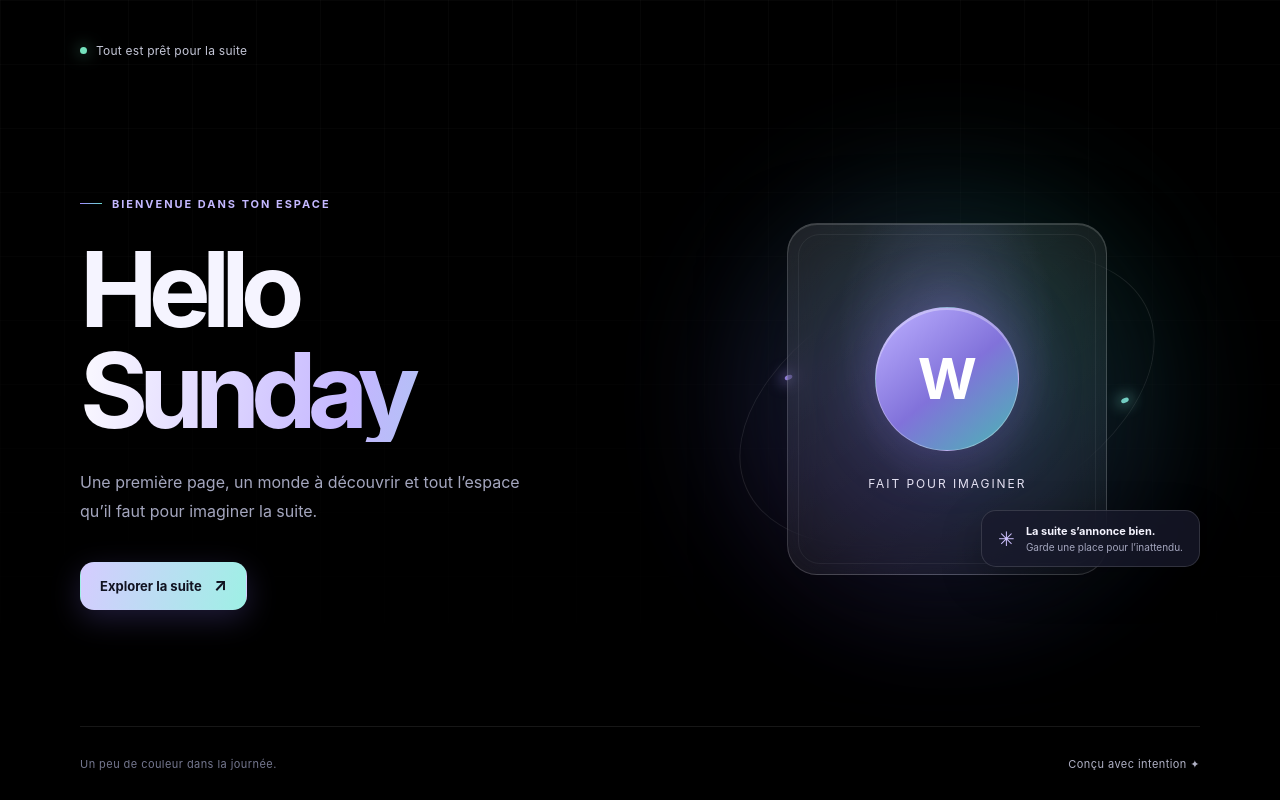
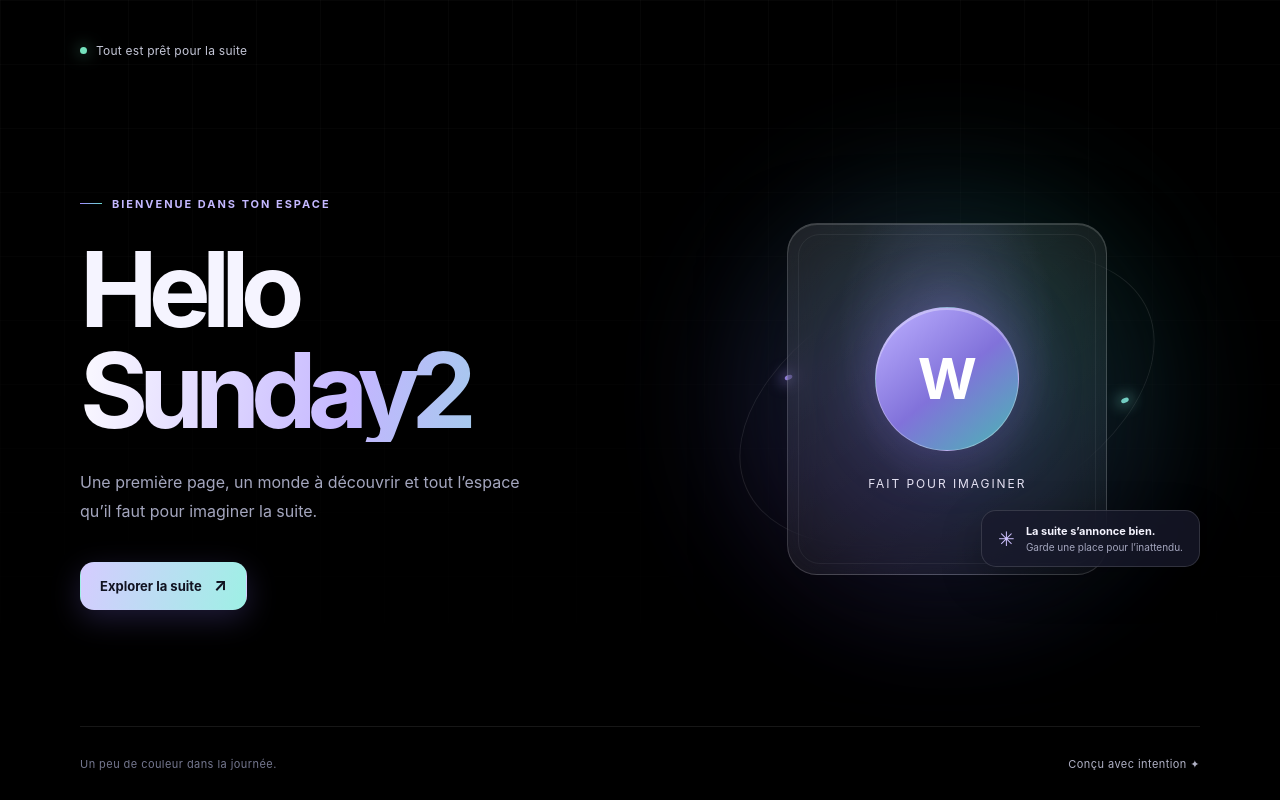
Before and after one commit to vmeoc/nkp-demo-app, a plain HTML site: page index.html in a window 1280 px wide. Drawn offline with Linux system fonts and the light colour scheme.

Commit message:
Update greeting to Hello Sunday2

```diff
--- a/index.html
+++ b/index.html
@@ -444,7 +444,7 @@
       <main>
         <section class="welcome" aria-labelledby="welcome-title">
           <p class="eyebrow">Bienvenue dans ton espace</p>
-          <h1 id="welcome-title">Hello <span>Sunday</span></h1>
+          <h1 id="welcome-title">Hello <span>Sunday2</span></h1>
           <p class="intro">
             Une première page, un monde à découvrir et tout l’espace qu’il faut pour imaginer la suite.
           </p>
```
